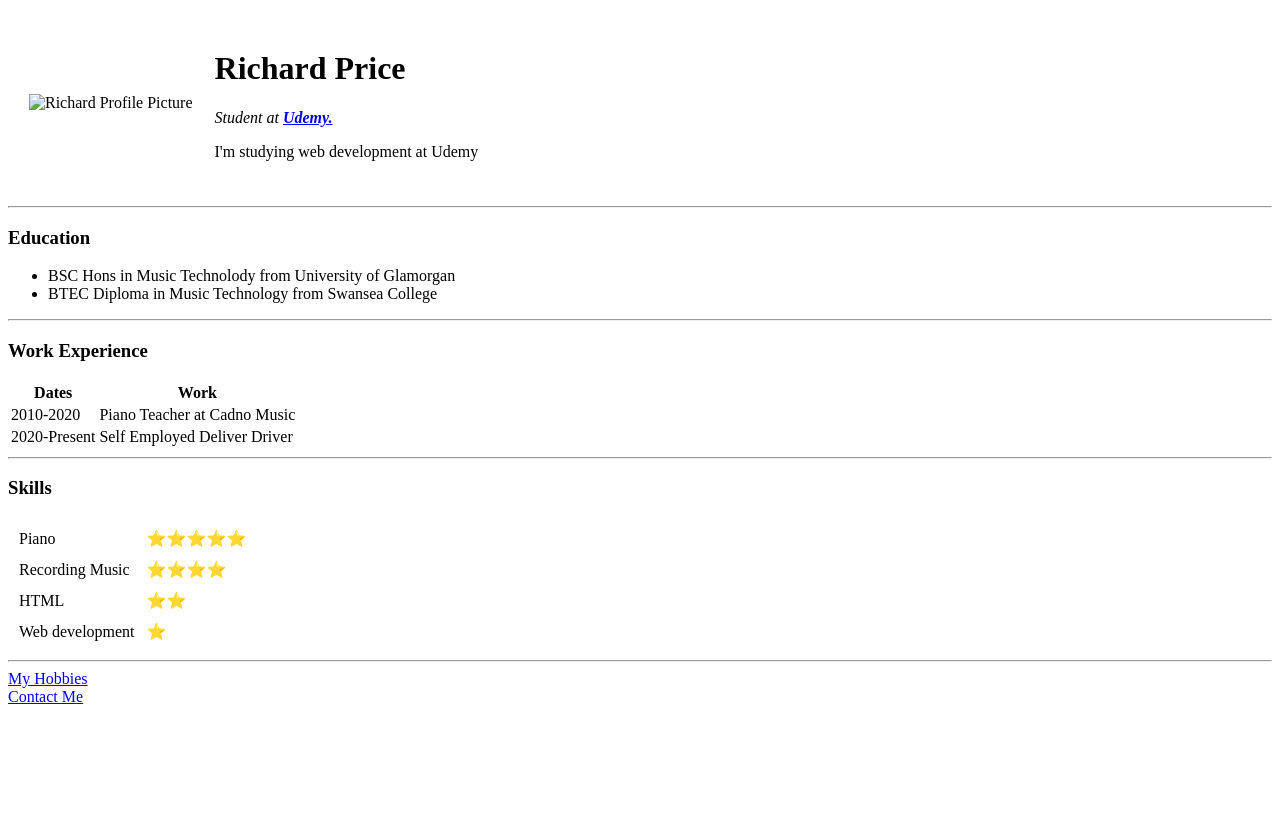
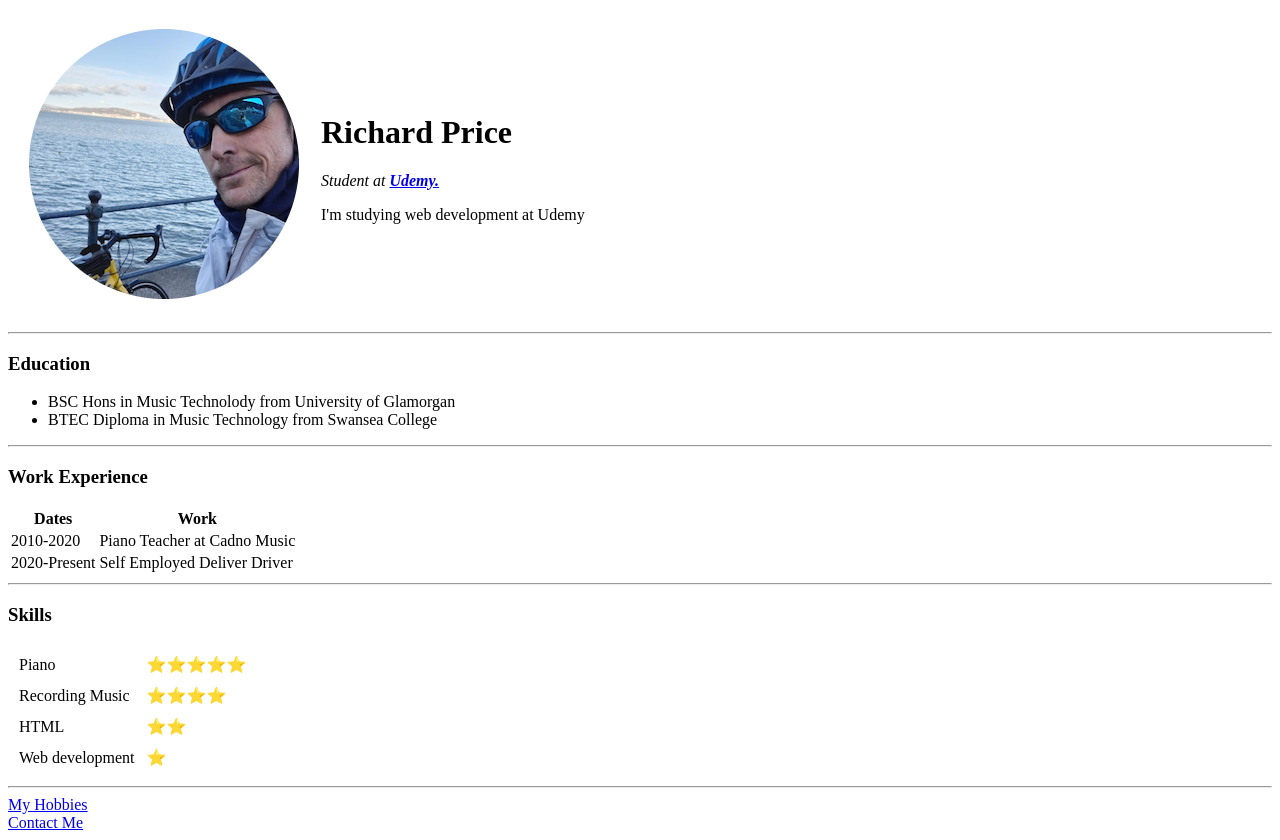
Before and after one commit to Richprice1986/CV, a plain HTML site: page index.html in a window 1280 px wide. Before the commit the page ends 800 px from the top, so only its background shows below. Drawn offline with Linux system fonts and the light colour scheme.

Commit message:
Update index.html

```diff
--- a/index.html
+++ b/index.html
@@ -9,7 +9,7 @@
 <body>
   <table cellspacing="20">
     <tr>
-      <td><img src="Richard Picture-modified.png" alt="Richard Profile Picture"></td>
+      <td><img src="images/Richard Picture-modified.png" alt="Richard Profile Picture"></td>
       <td>
         <h1>Richard Price</h1>
         <p><em>Student at <Strong><a href="https://www.udemy.com/">Udemy.</a></Strong></em></p>
```
